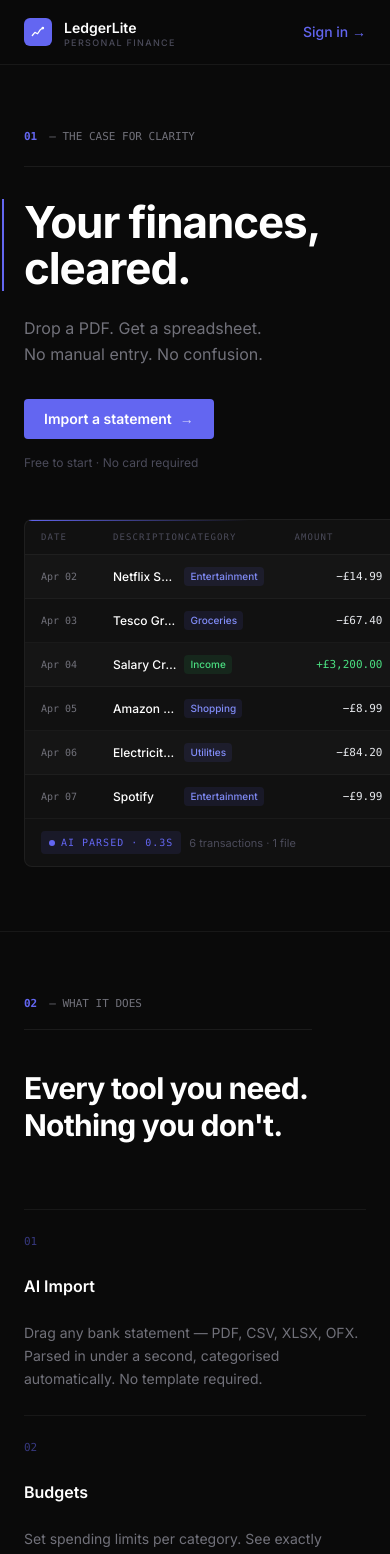
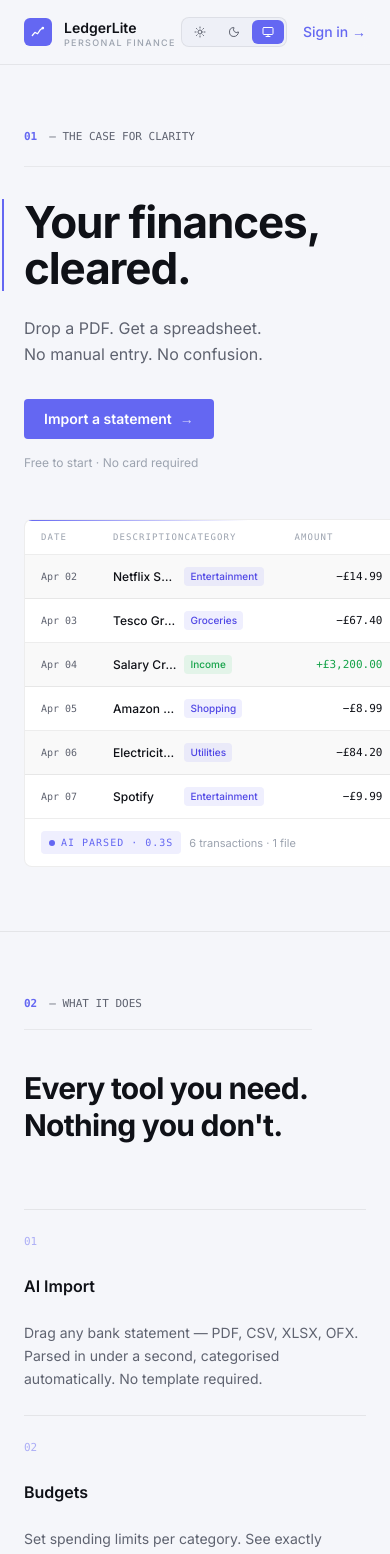
Before and after one commit to Krisantha-VS/ledger-lite, a Next.js app: page / in a window 390 px wide. Shown: the top 1554 px of the page. Built offline with nearby package versions, Linux system fonts and the light colour scheme; no server answers.

Commit message:
feat: light/dark/system theme toggle on landing page, fully token-driven colors

```diff
--- a/src/app/globals.css
+++ b/src/app/globals.css
@@ -93,6 +93,43 @@
   --v2-text-primary: 248 87% 97%;
   --v2-text-muted: 215 14% 40%;
   --v2-accent: 239 84% 67%;
+}
+
+/* ─── Landing Page Tokens ────────────────────────────────
+   Separate from dashboard tokens so the landing adapts to
+   light / dark / system independently.
+   ─────────────────────────────────────────────────────── */
+
+:root {
+  --land-bg:         #f5f6fa;
+  --land-surface:    #ffffff;
+  --land-card:       #eef0f7;
+  --land-text:       #0f1117;
+  --land-muted:      #5f6370;
+  --land-dim:        #9ca3af;
+  --land-border:     rgba(0, 0, 0, 0.07);
+  --land-rule:       rgba(0, 0, 0, 0.06);
+  --land-nav-bg:     rgba(245, 246, 250, 0.88);
+  --land-indigo-fg:  #4f46e5;
+  --land-green-fg:   #16a34a;
+  --land-row-alt:    rgba(0, 0, 0, 0.025);
+  --land-shadow:     0 24px 60px rgba(0, 0, 0, 0.18);
+}
+
+.dark {
+  --land-bg:         #0a0a0a;
+  --land-surface:    #111111;
+  --land-card:       #131313;
+  --land-text:       #ffffff;
+  --land-muted:      #71717a;
+  --land-dim:        #4b4b5a;
+  --land-border:     rgba(255, 255, 255, 0.06);
+  --land-rule:       rgba(255, 255, 255, 0.07);
+  --land-nav-bg:     rgba(10, 10, 10, 0.88);
+  --land-indigo-fg:  #818cf8;
+  --land-green-fg:   #4ade80;
+  --land-row-alt:    rgba(255, 255, 255, 0.015);
+  --land-shadow:     0 24px 60px rgba(0, 0, 0, 0.6);
 }
 
 /* ─── V2 Utilities ─── */
--- a/src/app/page.tsx
+++ b/src/app/page.tsx
@@ -15,7 +15,7 @@ export const metadata: Metadata = {
 
 export default function LandingPage() {
   return (
-    <div style={{ background: "#0A0A0A", minHeight: "100vh" }} className="text-white">
+    <div style={{ background: "var(--land-bg)", minHeight: "100vh", color: "var(--land-text)" }}>
       <LandingNav />
       <Hero />
       <Features />
--- a/src/components/landing/ai-table.tsx
+++ b/src/components/landing/ai-table.tsx
@@ -5,11 +5,11 @@ import { motion, AnimatePresence } from "framer-motion";
 
 const ROWS = [
   { date: "Apr 02", desc: "Netflix Subscription", category: "Entertainment", amount: "−£14.99", income: false },
-  { date: "Apr 03", desc: "Tesco Groceries", category: "Groceries", amount: "−£67.40", income: false },
-  { date: "Apr 04", desc: "Salary Credit", category: "Income", amount: "+£3,200.00", income: true },
-  { date: "Apr 05", desc: "Amazon Prime", category: "Shopping", amount: "−£8.99", income: false },
-  { date: "Apr 06", desc: "Electricity Bill", category: "Utilities", amount: "−£84.20", income: false },
-  { date: "Apr 07", desc: "Spotify", category: "Entertainment", amount: "−£9.99", income: false },
+  { date: "Apr 03", desc: "Tesco Groceries",      category: "Groceries",     amount: "−£67.40", income: false },
+  { date: "Apr 04", desc: "Salary Credit",         category: "Income",        amount: "+£3,200.00", income: true },
+  { date: "Apr 05", desc: "Amazon Prime",          category: "Shopping",      amount: "−£8.99",  income: false },
+  { date: "Apr 06", desc: "Electricity Bill",      category: "Utilities",     amount: "−£84.20", income: false },
+  { date: "Apr 07", desc: "Spotify",               category: "Entertainment", amount: "−£9.99",  income: false },
 ];
 
 type Phase = "idle" | "scanning" | "rows" | "done";
@@ -24,48 +24,29 @@ export function AiTable() {
     const rowTimers = ROWS.map((_, i) =>
       setTimeout(() => setVisibleRows(i + 1), 1500 + i * 220)
     );
-    const t3 = setTimeout(
-      () => setPhase("done"),
-      1500 + ROWS.length * 220 + 400
-    );
-    return () => {
-      clearTimeout(t1);
-      clearTimeout(t2);
-      clearTimeout(t3);
-      rowTimers.forEach(clearTimeout);
-    };
+    const t3 = setTimeout(() => setPhase("done"), 1500 + ROWS.length * 220 + 400);
+    return () => { clearTimeout(t1); clearTimeout(t2); clearTimeout(t3); rowTimers.forEach(clearTimeout); };
   }, []);
 
   return (
     <div
+      id="import"
       className="overflow-hidden rounded-lg"
-      style={{
-        background: "#111111",
-        border: "1px solid rgba(255,255,255,0.06)",
-      }}
-      id="import"
+      style={{ background: "var(--land-surface)", border: "1px solid var(--land-border)" }}
     >
-      {/* Top indigo accent stripe */}
-      <div
-        className="h-px w-full"
-        style={{ background: "linear-gradient(90deg, #6366F1 0%, transparent 60%)" }}
-      />
+      {/* Top indigo stripe */}
+      <div className="h-px w-full" style={{ background: "linear-gradient(90deg, hsl(var(--ll-accent)) 0%, transparent 60%)" }} />
 
-      {/* Scanning state */}
+      {/* Scanning */}
       <AnimatePresence>
         {phase === "scanning" && (
           <motion.div
-            initial={{ opacity: 0 }}
-            animate={{ opacity: 1 }}
-            exit={{ opacity: 0 }}
+            initial={{ opacity: 0 }} animate={{ opacity: 1 }} exit={{ opacity: 0 }}
             className="flex items-center gap-2.5 border-b px-4 py-3"
-            style={{ borderColor: "rgba(255,255,255,0.06)" }}
+            style={{ borderColor: "var(--land-border)" }}
           >
-            <span
-              className="inline-block h-1.5 w-1.5 animate-pulse rounded-full"
-              style={{ background: "#6366F1" }}
-            />
-            <span className="font-mono text-[11px]" style={{ color: "#71717A" }}>
+            <span className="inline-block h-1.5 w-1.5 animate-pulse rounded-full" style={{ background: "hsl(var(--ll-accent))" }} />
+            <span className="font-mono text-[11px]" style={{ color: "var(--land-muted)" }}>
               Analyzing document structure...
             </span>
           </motion.div>
@@ -76,57 +57,43 @@ export function AiTable() {
       <AnimatePresence>
         {(phase === "rows" || phase === "done") && (
           <motion.div initial={{ opacity: 0 }} animate={{ opacity: 1 }} transition={{ duration: 0.3 }}>
-            {/* Column headers */}
+            {/* Headers */}
             <div
               className="grid border-b px-4 py-2.5"
-              style={{
-                gridTemplateColumns: "72px 1fr 110px 88px",
-                borderColor: "rgba(255,255,255,0.06)",
-              }}
+              style={{ gridTemplateColumns: "72px 1fr 110px 88px", borderColor: "var(--land-border)" }}
             >
               {["DATE", "DESCRIPTION", "CATEGORY", "AMOUNT"].map((h) => (
-                <span
-                  key={h}
-                  className="font-mono text-[9px] uppercase tracking-[0.12em]"
-                  style={{ color: "#4B4B5A" }}
-                >
+                <span key={h} className="font-mono text-[9px] uppercase tracking-[0.12em]" style={{ color: "var(--land-dim)" }}>
                   {h}
                 </span>
               ))}
             </div>
 
-            {/* Rows */}
             {ROWS.slice(0, visibleRows).map((row, i) => (
               <motion.div
                 key={row.date + row.desc}
-                initial={{ opacity: 0, y: 4 }}
-                animate={{ opacity: 1, y: 0 }}
-                transition={{ duration: 0.2 }}
+                initial={{ opacity: 0, y: 4 }} animate={{ opacity: 1, y: 0 }} transition={{ duration: 0.2 }}
                 className="grid items-center border-b px-4 py-3"
                 style={{
                   gridTemplateColumns: "72px 1fr 110px 88px",
-                  borderColor: "rgba(255,255,255,0.04)",
-                  background: i % 2 === 0 ? "rgba(255,255,255,0.015)" : "transparent",
+                  borderColor: "var(--land-border)",
+                  background: i % 2 === 0 ? "var(--land-row-alt)" : "transparent",
                 }}
               >
-                <span className="font-mono text-[10px]" style={{ color: "#71717A" }}>
-                  {row.date}
-                </span>
-                <span className="truncate pr-2 text-[12px] font-medium text-white">
-                  {row.desc}
-                </span>
+                <span className="font-mono text-[10px]" style={{ color: "var(--land-muted)" }}>{row.date}</span>
+                <span className="truncate pr-2 text-[12px] font-medium" style={{ color: "var(--land-text)" }}>{row.desc}</span>
                 <span
                   className="inline-flex w-fit items-center rounded px-1.5 py-0.5 text-[10px] font-medium"
                   style={{
-                    background: row.income ? "rgba(34,197,94,0.1)" : "rgba(99,102,241,0.1)",
-                    color: row.income ? "#4ade80" : "#818cf8",
+                    background: row.income ? "rgba(34,197,94,0.1)" : "hsl(var(--ll-accent) / 0.1)",
+                    color: row.income ? "var(--land-green-fg)" : "var(--land-indigo-fg)",
                   }}
                 >
                   {row.category}
                 </span>
                 <span
                   className="text-right font-mono text-[11px]"
-                  style={{ color: row.income ? "#4ade80" : "#e5e7eb" }}
+                  style={{ color: row.income ? "var(--land-green-fg)" : "var(--land-text)" }}
                 >
                   {row.amount}
                 </span>
@@ -136,28 +103,21 @@ export function AiTable() {
         )}
       </AnimatePresence>
 
-      {/* AI Parsed badge */}
+      {/* AI badge */}
       <AnimatePresence>
         {phase === "done" && (
           <motion.div
-            initial={{ opacity: 0 }}
-            animate={{ opacity: 1 }}
-            transition={{ duration: 0.3 }}
+            initial={{ opacity: 0 }} animate={{ opacity: 1 }} transition={{ duration: 0.3 }}
             className="flex items-center gap-2 px-4 py-3"
           >
             <span
               className="inline-flex items-center gap-1.5 rounded px-2 py-1 font-mono text-[10px] uppercase tracking-[0.1em]"
-              style={{ background: "rgba(99,102,241,0.1)", color: "#6366F1" }}
+              style={{ background: "hsl(var(--ll-accent) / 0.1)", color: "hsl(var(--ll-accent))" }}
             >
-              <span
-                className="h-1.5 w-1.5 rounded-full"
-                style={{ background: "#6366F1" }}
-              />
+              <span className="h-1.5 w-1.5 rounded-full" style={{ background: "hsl(var(--ll-accent))" }} />
               AI Parsed · 0.3s
             </span>
-            <span className="text-[11px]" style={{ color: "#4B4B5A" }}>
-              6 transactions · 1 file
-            </span>
+            <span className="text-[11px]" style={{ color: "var(--land-dim)" }}>6 transactions · 1 file</span>
           </motion.div>
         )}
       </AnimatePresence>
--- a/src/components/landing/features.tsx
+++ b/src/components/landing/features.tsx
@@ -3,59 +3,29 @@
 import { motion } from "framer-motion";
 
 const FEATURES = [
-  {
-    num: "01",
-    name: "AI Import",
-    desc: "Drag any bank statement — PDF, CSV, XLSX, OFX. Parsed in under a second, categorised automatically. No template required.",
-    id: "import",
-  },
-  {
-    num: "02",
-    name: "Budgets",
-    desc: "Set spending limits per category. See exactly where you are overspending before the month ends.",
-  },
-  {
-    num: "03",
-    name: "Subscriptions",
-    desc: "Every recurring charge surfaced in one view. Cancel the ones you forgot you had.",
-  },
-  {
-    num: "04",
-    name: "Analytics",
-    desc: "Income, expenses, and trends — charts that show signal, not noise. No dashboard bloat.",
-  },
+  { num: "01", name: "AI Import",      desc: "Drag any bank statement — PDF, CSV, XLSX, OFX. Parsed in under a second, categorised automatically. No template required.", id: "import" },
+  { num: "02", name: "Budgets",        desc: "Set spending limits per category. See exactly where you are overspending before the month ends." },
+  { num: "03", name: "Subscriptions",  desc: "Every recurring charge surfaced in one view. Cancel the ones you forgot you had." },
+  { num: "04", name: "Analytics",      desc: "Income, expenses, and trends — charts that show signal, not noise. No dashboard bloat." },
 ];
 
 export function Features() {
   return (
-    <section
-      id="features"
-      className="border-t"
-      style={{ borderColor: "rgba(255,255,255,0.06)" }}
-    >
+    <section id="features" className="border-t" style={{ borderColor: "var(--land-border)" }}>
       <div className="mx-auto max-w-7xl px-6 py-16 lg:px-8 lg:py-24">
-        {/* Section tag */}
         <div className="mb-4 flex items-center gap-3">
-          <span className="font-mono text-[11px] font-bold" style={{ color: "#6366F1" }}>
-            02
-          </span>
-          <span className="font-mono text-[11px]" style={{ color: "#71717A" }}>
-            — WHAT IT DOES
-          </span>
+          <span className="font-mono text-[11px] font-bold" style={{ color: "hsl(var(--ll-accent))" }}>02</span>
+          <span className="font-mono text-[11px]" style={{ color: "var(--land-muted)" }}>— WHAT IT DOES</span>
         </div>
-        <div
-          className="mb-10 h-px w-72"
-          style={{ background: "rgba(255,255,255,0.07)" }}
-        />
+        <div className="mb-10 h-px w-72" style={{ background: "var(--land-rule)" }} />
 
-        <h2 className="mb-16 text-3xl font-bold leading-tight tracking-tight text-white lg:text-5xl">
+        <h2 className="mb-16 text-3xl font-bold leading-tight tracking-tight lg:text-5xl" style={{ color: "var(--land-text)" }}>
           Every tool you need.
           <br />
           Nothing you don&apos;t.
         </h2>
 
-        {/* Editorial rows */}
-        <div style={{ borderTop: "1px solid rgba(255,255,255,0.06)" }}>
+        <div style={{ borderTop: "1px solid var(--land-border)" }}>
           {FEATURES.map((f, i) => (
             <motion.div
               key={f.num}
@@ -65,29 +35,12 @@ export function Features() {
               viewport={{ once: true, margin: "-40px" }}
               transition={{ duration: 0.3, delay: i * 0.06 }}
               className="grid items-start gap-6 border-b py-6 lg:grid-cols-[48px_180px_1fr_32px] lg:items-center lg:gap-8"
-              style={{ borderColor: "rgba(255,255,255,0.06)" }}
+              style={{ borderColor: "var(--land-border)" }}
             >
-              <span
-                className="font-mono text-[11px]"
-                style={{ color: "#6366F1", opacity: 0.5 }}
-              >
-                {f.num}
-              </span>
-              <span className="text-base font-semibold text-white lg:text-lg">
-                {f.name}
-              </span>
-              <span
-                className="text-sm leading-relaxed"
-                style={{ color: "#71717A" }}
-              >
-                {f.desc}
-              </span>
-              <span
-                className="hidden text-sm lg:block"
-                style={{ color: "#6366F1", opacity: 0.35 }}
-              >
-                →
-              </span>
+              <span className="font-mono text-[11px]" style={{ color: "hsl(var(--ll-accent))", opacity: 0.5 }}>{f.num}</span>
+              <span className="text-base font-semibold lg:text-lg" style={{ color: "var(--land-text)" }}>{f.name}</span>
+              <span className="text-sm leading-relaxed" style={{ color: "var(--land-muted)" }}>{f.desc}</span>
+              <span className="hidden lg:block text-sm" style={{ color: "hsl(var(--ll-accent))", opacity: 0.35 }}>→</span>
             </motion.div>
           ))}
         </div>
--- a/src/components/landing/hero.tsx
+++ b/src/components/landing/hero.tsx
@@ -10,35 +10,23 @@ export function Hero() {
       <div className="grid items-center gap-12 lg:grid-cols-2 lg:gap-16">
         {/* ── Left ── */}
         <div>
-          {/* Section tag */}
-          <motion.div
-            initial={{ opacity: 0 }}
-            animate={{ opacity: 1 }}
-            transition={{ duration: 0.4 }}
-          >
+          <motion.div initial={{ opacity: 0 }} animate={{ opacity: 1 }} transition={{ duration: 0.4 }}>
             <div className="mb-5 flex items-center gap-3">
-              <span className="font-mono text-[11px] font-bold" style={{ color: "#6366F1" }}>
-                01
-              </span>
-              <span className="font-mono text-[11px]" style={{ color: "#71717A" }}>
-                — THE CASE FOR CLARITY
-              </span>
+              <span className="font-mono text-[11px] font-bold" style={{ color: "hsl(var(--ll-accent))" }}>01</span>
+              <span className="font-mono text-[11px]" style={{ color: "var(--land-muted)" }}>— THE CASE FOR CLARITY</span>
             </div>
-            <div
-              className="mb-8 h-px"
-              style={{ background: "rgba(255,255,255,0.07)", width: "100%" }}
-            />
+            <div className="mb-8 h-px" style={{ background: "var(--land-rule)" }} />
           </motion.div>
 
-          {/* Headline */}
           <motion.h1
             initial={{ opacity: 0, y: 14 }}
             animate={{ opacity: 1, y: 0 }}
             transition={{ duration: 0.5, delay: 0.1 }}
-            className="mb-6 font-bold leading-[1.05] tracking-tight text-white"
+            className="mb-6 font-bold leading-[1.05] tracking-tight"
             style={{
               fontSize: "clamp(44px, 5vw, 72px)",
-              borderLeft: "2px solid #6366F1",
+              color: "var(--land-text)",
+              borderLeft: "2px solid hsl(var(--ll-accent))",
               paddingLeft: "20px",
               marginLeft: "-22px",
             }}
@@ -48,20 +36,18 @@ export function Hero() {
             cleared.
           </motion.h1>
 
-          {/* Subtext */}
           <motion.p
             initial={{ opacity: 0, y: 8 }}
             animate={{ opacity: 1, y: 0 }}
             transition={{ duration: 0.5, delay: 0.2 }}
             className="mb-8 text-base leading-relaxed lg:text-lg"
-            style={{ color: "#71717A" }}
+            style={{ color: "var(--land-muted)" }}
           >
             Drop a PDF. Get a spreadsheet.
             <br />
             No manual entry. No confusion.
           </motion.p>
 
-          {/* CTA */}
           <motion.div
             initial={{ opacity: 0, y: 8 }}
             animate={{ opacity: 1, y: 0 }}
@@ -71,12 +57,11 @@ export function Hero() {
             <Link
               href="/login"
               className="inline-flex items-center gap-2 rounded px-5 py-2.5 text-sm font-semibold text-white transition-opacity hover:opacity-85"
-              style={{ background: "#6366F1" }}
+              style={{ background: "hsl(var(--ll-accent))" }}
             >
-              Import a statement
-              <span className="opacity-70">→</span>
+              Import a statement <span className="opacity-70">→</span>
             </Link>
-            <span className="text-xs" style={{ color: "#4B4B5A" }}>
+            <span className="text-xs" style={{ color: "var(--land-dim)" }}>
               Free to start · No card required
             </span>
           </motion.div>
--- a/src/components/landing/nav.tsx
+++ b/src/components/landing/nav.tsx
@@ -1,14 +1,15 @@
 import Link from "next/link";
 import { BrandMark } from "@/components/ui/brand-mark";
+import { ThemeToggle } from "./theme-toggle";
 
 export function LandingNav() {
   return (
     <header
       className="sticky top-0 z-50 border-b"
       style={{
-        background: "rgba(10,10,10,0.88)",
+        background: "var(--land-nav-bg)",
         backdropFilter: "blur(12px)",
-        borderColor: "rgba(255,255,255,0.06)",
+        borderColor: "var(--land-border)",
       }}
     >
       <div className="mx-auto flex h-16 max-w-7xl items-center justify-between px-6 lg:px-8">
@@ -16,55 +17,65 @@ export function LandingNav() {
         <div className="flex items-center gap-3">
           <div
             className="flex h-7 w-7 items-center justify-center rounded-md"
-            style={{ background: "#6366F1" }}
+            style={{ background: "hsl(var(--ll-accent))" }}
           >
             <BrandMark className="h-3.5 w-3.5 text-white" />
           </div>
           <div className="flex flex-col leading-none">
-            <span className="text-sm font-semibold text-white">LedgerLite</span>
+            <span className="text-sm font-semibold" style={{ color: "var(--land-text)" }}>
+              LedgerLite
+            </span>
             <span
               className="text-[9px] font-medium uppercase tracking-[0.15em]"
-              style={{ color: "#4B4B5A" }}
+              style={{ color: "var(--land-dim)" }}
             >
               Personal Finance
             </span>
           </div>
         </div>
 
-        {/* Nav links */}
-        <nav className="hidden items-center gap-8 md:flex">
+        {/* Right side */}
+        <div className="flex items-center gap-4">
+          {/* Nav links — hidden on mobile */}
+          <nav className="hidden items-center gap-6 md:flex">
             <a
               href="#features"
-            className="text-sm transition-colors hover:text-white"
-            style={{ color: "#71717A" }}
+              className="text-sm transition-colors"
+              style={{ color: "var(--land-muted)" }}
             >
               Features
             </a>
             <a
               href="#import"
-            className="text-sm transition-colors hover:text-white"
-            style={{ color: "#71717A" }}
+              className="text-sm transition-colors"
+              style={{ color: "var(--land-muted)" }}
             >
               AI Import
             </a>
+          </nav>
+
+          {/* Theme toggle */}
+          <ThemeToggle />
+
+          {/* Sign in */}
           <Link
             href="/login"
-            className="rounded px-4 py-1.5 text-sm font-medium text-white transition-opacity hover:opacity-85"
-            style={{ background: "#6366F1" }}
+            className="hidden rounded px-4 py-1.5 text-sm font-medium text-white transition-opacity hover:opacity-85 md:inline-flex"
+            style={{ background: "hsl(var(--ll-accent))" }}
           >
             Sign in
           </Link>
-        </nav>
 
           {/* Mobile sign in */}
           <Link
             href="/login"
             className="text-sm font-medium md:hidden"
-          style={{ color: "#6366F1" }}
+            style={{ color: "hsl(var(--ll-accent))" }}
           >
             Sign in →
           </Link>
         </div>
+      </div>
     </header>
   );
 }
--- /dev/null
+++ b/src/components/landing/theme-toggle.tsx
@@ -0,0 +1,49 @@
+"use client";
+
+import { useTheme } from "next-themes";
+import { useEffect, useState } from "react";
+import { Sun, Moon, Monitor } from "lucide-react";
+
+const OPTIONS = [
+  { key: "light",  Icon: Sun,     label: "Light"  },
+  { key: "dark",   Icon: Moon,    label: "Dark"   },
+  { key: "system", Icon: Monitor, label: "System" },
+] as const;
+
+export function ThemeToggle() {
+  const { theme, setTheme } = useTheme();
+  const [mounted, setMounted] = useState(false);
+
+  // Avoid hydration mismatch
+  useEffect(() => setMounted(true), []);
+  if (!mounted) return <div className="h-8 w-[120px] rounded-lg" style={{ background: "var(--land-border)" }} />;
+
+  return (
+    <div
+      className="flex items-center gap-0.5 rounded-lg p-0.5"
+      style={{
+        background: "var(--land-card)",
+        border: "1px solid var(--land-border)",
+      }}
+    >
+      {OPTIONS.map(({ key, Icon, label }) => {
+        const active = theme === key;
+        return (
+          <button
+            key={key}
+            onClick={() => setTheme(key)}
+            title={label}
+            className="flex items-center gap-1.5 rounded-md px-2.5 py-1.5 text-[11px] font-medium transition-all"
+            style={{
+              background: active ? "hsl(var(--ll-accent))" : "transparent",
+              color: active ? "#ffffff" : "var(--land-muted)",
+            }}
+          >
+            <Icon className="h-3 w-3" />
+            <span className="hidden sm:inline">{label}</span>
+          </button>
+        );
+      })}
+    </div>
+  );
+}
```
Also changed, not shown: src/components/landing/cta.tsx (+9 -24 lines), src/components/landing/footer.tsx (+10 -33 lines), src/components/landing/screenshots.tsx (+34 -61 lines), src/components/landing/stats.tsx (+8 -15 lines). Lines whose indentation alone changed are shown as unchanged.
